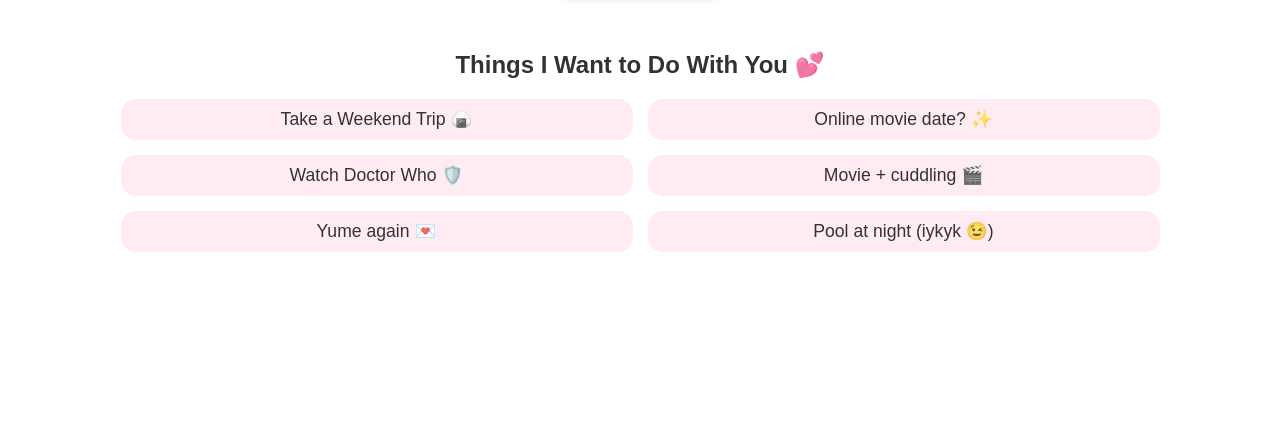
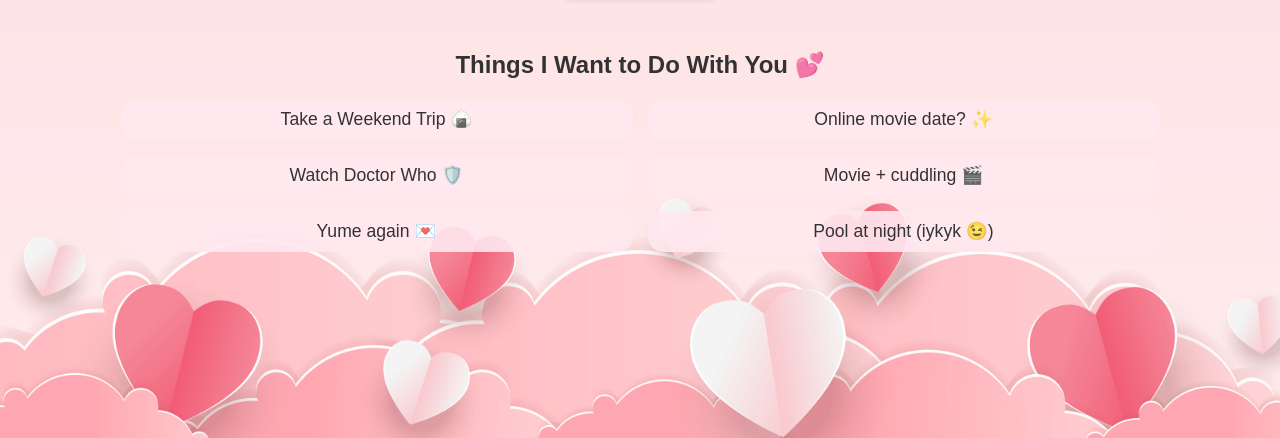
Before and after one commit to piaa123/First, a plain HTML site: page index.html in a window 1280 px wide. Shown: the part 362-800 px from the top of the page. Drawn offline with Linux system fonts and the light colour scheme.

Commit message:
Update style.css

```diff
--- a/style.css
+++ b/style.css
@@ -18,7 +18,7 @@ body, html {
 }
 
 #bg {
-  background-image: url("assets/background3.jpg");
+  background-image: url("background3.jpg");
   background-size: cover;
   background-position: center;
   width: 100%;
```
